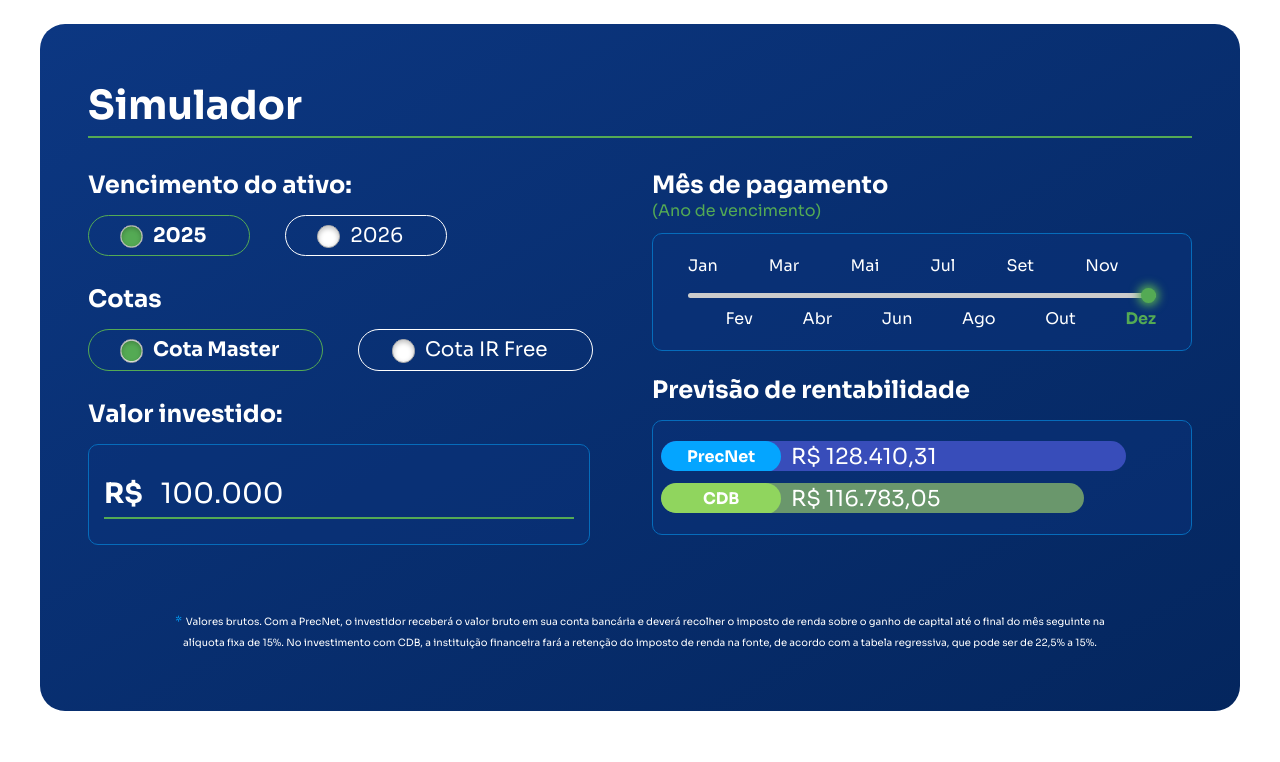
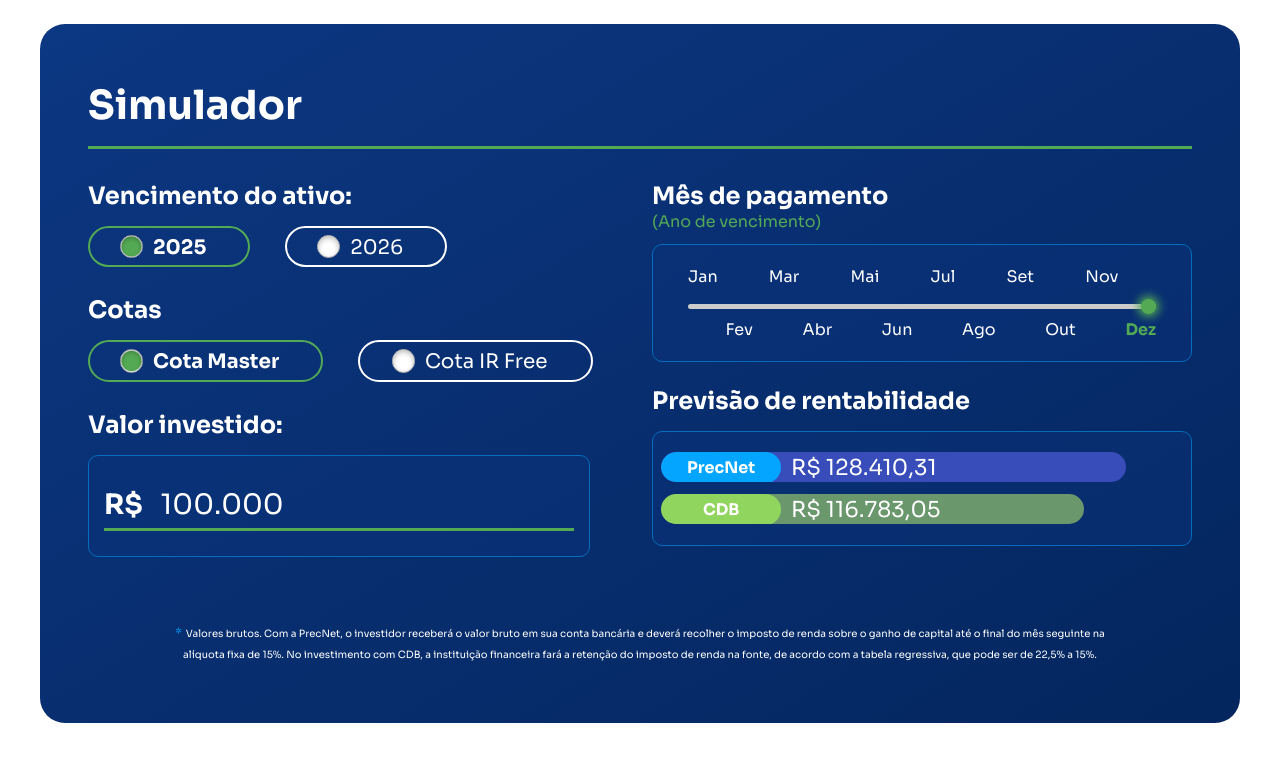
Before and after one commit to lucassdantas/precatory_rentability_simulator, a PHP site: page / in a window 1280 px wide. Shown: the top 762 px of the page. Run offline with PHP 8.4, Linux system fonts and the light colour scheme.

Commit message:
fix on design

```diff
--- a/style.css
+++ b/style.css
@@ -35,6 +35,10 @@ body{
     max-width: 1200px;
 }
 
+#simulatorContainer label{
+    line-height:1;
+
+}
 
 .simulatorHeader{
 
@@ -42,14 +46,14 @@ body{
     width:100%;
 }
 .simulatorTitleContainer{
-    border-bottom:2px solid #54AA54;
+    border-bottom:3px solid #54AA54;
     width:100%;
 }
 .simulatorTitle{
     font-size:40px;
     text-align:left;
     font-weight:700;
-    margin-bottom:5px;
+    margin-bottom:15px;
 }
 
 #simulatorContainer .simulatorBody{
@@ -214,7 +218,7 @@ body{
     background-color:rgba(10, 51, 122, 0.5)
 }
 #simulatorContainer .moneySimbolAndAmountInvestedInputContainer{
-    border-bottom: 2px solid #54AA54;
+    border-bottom: 3px solid #54AA54;
 }
 
 .bar {
@@ -297,7 +301,7 @@ body{
 
 
 #simulatorContainer .inputAndLabelContainer{
-    border: 1px solid #ffffff;
+    border: 2px solid #ffffff;
     border-radius: 50px;
     padding: 7px 10px;
     margin-right: 25px;
@@ -362,7 +366,7 @@ body{
 }
 
 #simulatorContainer .selected {
-    border: 1px solid #54AA54;
+    border: 2px solid #54AA54;
 }
 
 #simulatorContainer .textGreen{
@@ -419,24 +423,24 @@ body{
     margin-bottom:0px;
 }
 
-input[type="radio"],
-input[type="checkbox"] {
+#simulatorContainer input[type="radio"],
+#simulatorContainer input[type="checkbox"] {
     position: absolute;
     left: -999em;
 }
 
-input[type="radio"] + label,
-input[type="checkbox"] + label {
+#simulatorContainer input[type="radio"] + label,
+#simulatorContainer input[type="checkbox"] + label {
     position: relative;
     overflow: hidden;
     cursor: pointer;
 }
 
-input[type="radio"] + label::before,
-input[type="checkbox"] + label::before {
+#simulatorContainer input[type="radio"] + label::before,
+#simulatorContainer input[type="checkbox"] + label::before {
    content: "";
    display: inline-block;
-   vertical-align: -25%;
+   vertical-align: -20%;
    height: 2ex;
    width: 2ex;
    background-color: white;
@@ -446,15 +450,15 @@ input[type="checkbox"] + label::before {
    margin-right: 0.5em;
 }
 
-input[type="radio"]:checked + label::before {
+#simulatorContainer input[type="radio"]:checked + label::before {
    background: radial-gradient(circle at center, #54AA54 .9ex, #fff 1ex);
 }
 
-input[type="radio"] + label::before {
+#simulatorContainer input[type="radio"] + label::before {
    border-radius: 50%;
 }
 
-input[type="checkbox"]:checked + label::after {
+#simulatorContainer input[type="checkbox"]:checked + label::after {
    content: '';
    position: absolute;
    width: 1.2ex;
```
